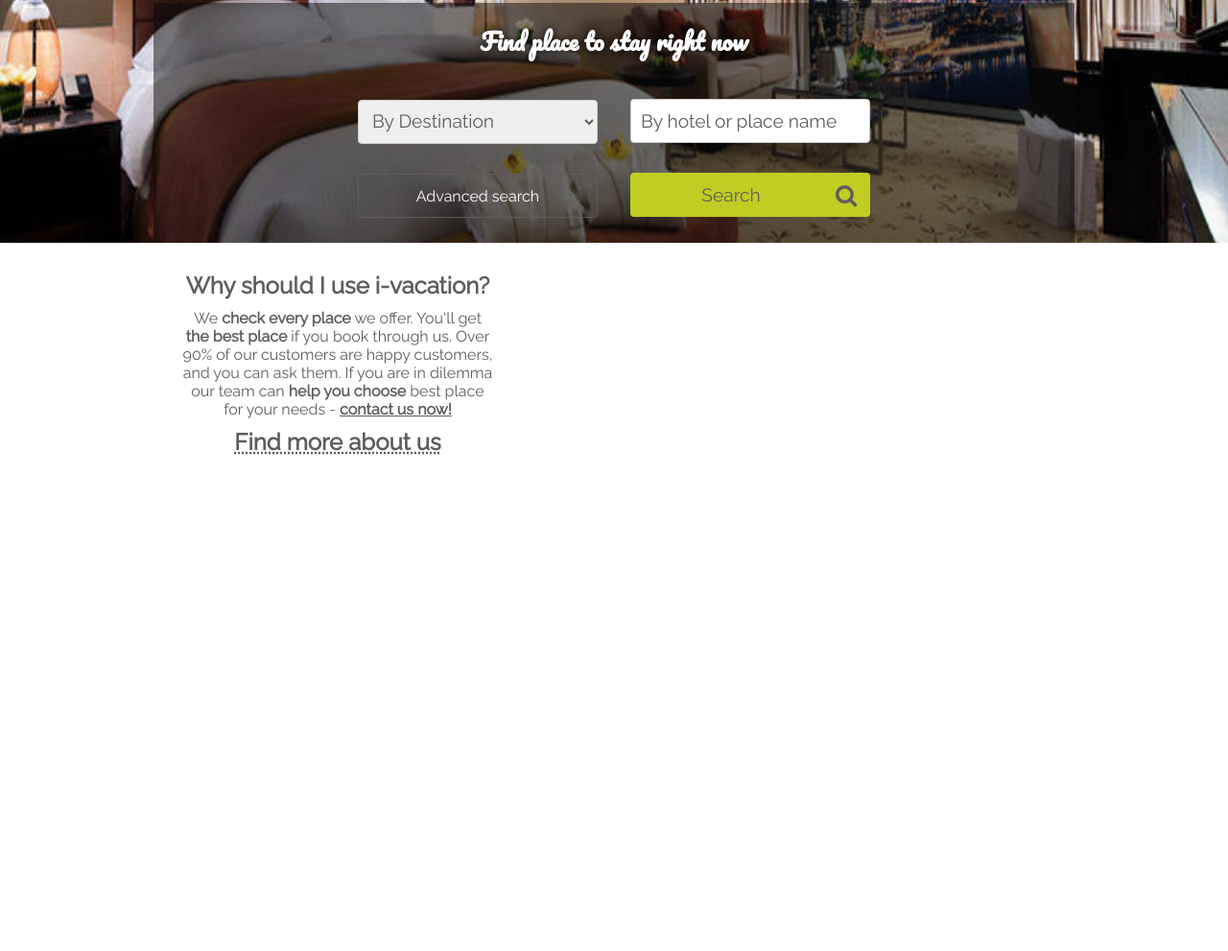
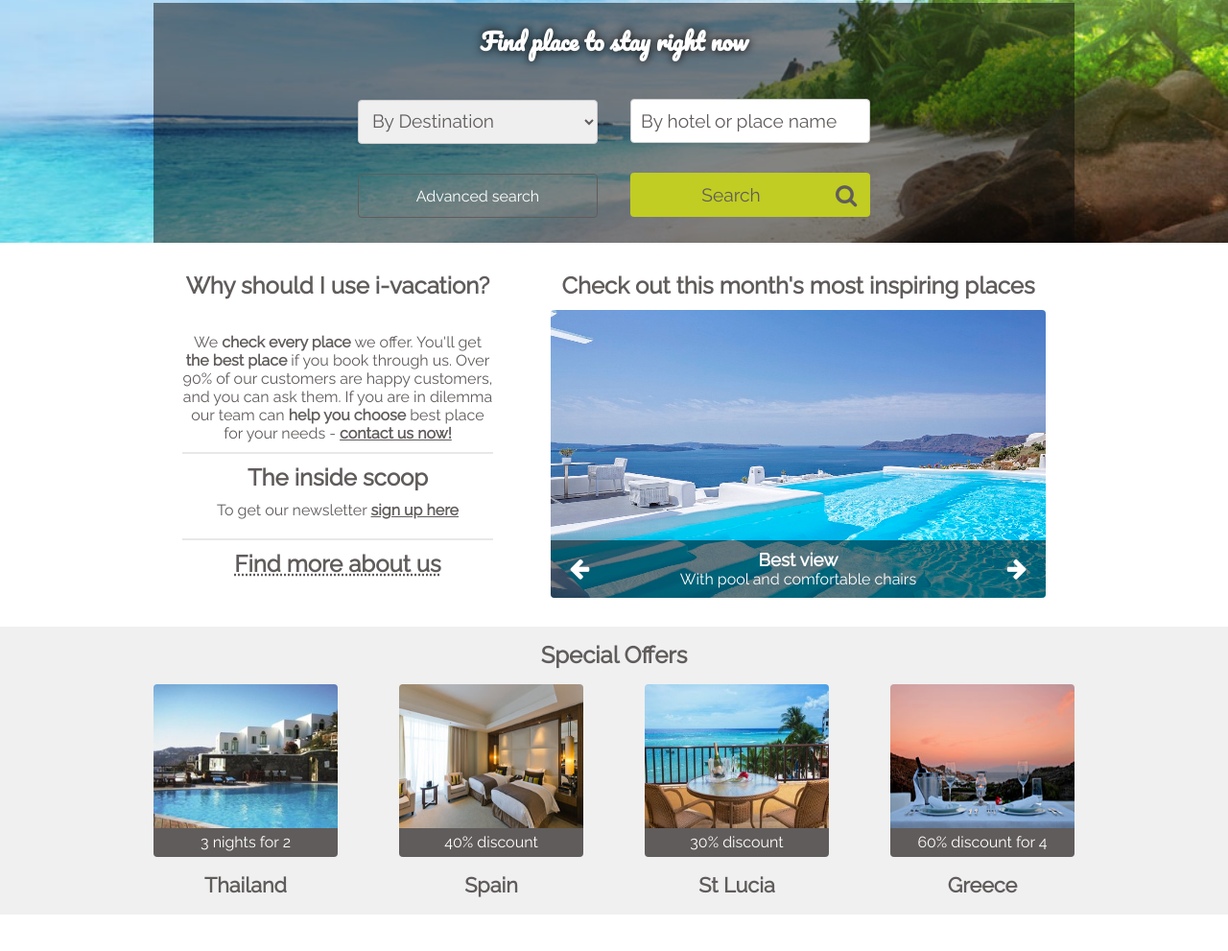
Before and after one commit to Nikola112/i-vacation, a plain HTML site: page index.html in a window 1280 px wide. Shown: the part 497-1488 px from the top of the page at 96% size. Drawn offline with Linux system fonts and the light colour scheme.

Commit message:
Main Finished

```diff
--- a/css/style.css
+++ b/css/style.css
@@ -20,6 +20,11 @@ a
 {
 	color: #605c5b;
 	text-decoration: none;
+}
+
+h2
+{
+	color: #605c5b;
 }
 
 input, select
@@ -88,16 +93,17 @@ input:focus, select:focus
 	height: 100%;
 }
 
-#logo h1
+#logo span
 {
 	color: #c1cd23;
 	line-height: 1.75em;
 	text-align: center;
 	font-size: 3em;
 	font-family: 'Pacifico', cursive;
+	display: inline-block;
 }
 
-#logo h1::first-letter
+#logo span::first-letter
 {
 	color: #605c5b;
 }
@@ -235,43 +241,9 @@ input:focus, select:focus
 {
 	width: 100%;
 	height: 650px;
-	background-image: url("../img/slideshow1.jpg");
+	background-image: url("../img/background.jpg");
 	background-size: 100% 650px;
-	animation: slideshow 20s linear 0s infinite normal;
 	transition: background 1s;
-}
-
-@keyframes slideshow
-{
-	0%
-	{
-		background-image: url("../img/slideshow1.jpg");
-	}
-	25%
-	{
-		background-image: url("../img/slideshow1.jpg");
-	}
-	33%
-	{
-		background-image: url("../img/slideshow2.jpg");
-	}
-	58%
-	{
-		background-image: url("../img/slideshow2.jpg");
-	}
-	66%
-	{
-		background-image: url("../img/slideshow3.jpg");
-	}
-	92%
-	{
-		background-image: url("../img/slideshow3.jpg");
-	}
-	100%
-	{
-		background-image: url("../img/slideshow1.jpg");
-	}
-
 }
 
 #slideshow .wrapper
@@ -425,12 +397,189 @@ input:focus, select:focus
 	color: #c1cd23;
 }
 
-#main-left p, #main-left footer
+#main-left article:nth-child(2)
 {
 	margin-top: 10px;
 }
 
+#main-left hr
+{
+	border: none;
+    border-top: 2px solid #e8e8e8;
+    margin-top: 0;
+    margin-bottom: 10px;
+}
+
+#main-left header
+{
+	margin-bottom: 35px;
+}
+
+#main-left h3
+{
+	margin-bottom: 10px;
+	font-size: 1.5em;
+}
+
+#main-left footer
+{
+	margin-top: 20px;
+}
+
 #main-left footer a
 {
+	font-size: 1.5em;
 	text-decoration-style: dotted;
 }
+
+#main-right
+{
+	width: 60%;
+	height: 100%;
+	padding: 30px;
+	box-sizing: border-box;
+}
+
+#main-right h2
+{
+	text-align: center;
+}
+
+#main-right article
+{
+	margin-top: 11px;
+	position: relative;
+	overflow: hidden;
+	height: 300px;
+	border-radius: 4px;
+}
+
+#main-right img
+{
+	width: 100%;
+	height: 300px;
+	transition: transform 0.3s;
+}
+
+#main-right img:hover
+{
+	transform: scale(1.05, 1.05);
+	cursor: pointer;
+}
+
+#image-menu
+{
+	position: absolute;
+	bottom: 0px;
+	left: 0px;
+	width: 100%;
+	height: 60px;
+	background: rgba(0, 0, 0, 0.5);
+	display: flex;
+	flex-wrap: nowrap;
+}
+
+#image-menu > div
+{
+	color: #fff;
+	text-align: center;
+}
+
+#image-menu .arrow
+{
+	height: 60px;
+	width: 60px;
+	font-size: 1.5em;
+	line-height: 60px;
+	transition: color 0.3s;
+}
+
+#image-menu .arrow:hover
+{
+	color: #c1cd23;
+	cursor: pointer;
+}
+
+#image-text
+{
+	width: calc(100% - 120px);
+	margin-top: 9px;
+}
+
+#special-offers
+{
+	background-color: #f0f0f0;
+}
+
+#special-offers header
+{
+	text-align: center;
+	height: 60px;
+	line-height: 60px;
+}
+
+#special-offers h3
+{
+	font-size: 1.5em;
+	color: #605c5b;
+}
+
+#special-offers #main-content
+{
+	height: 240px;
+	display: flex;
+	justify-content: space-between;
+}
+
+#special-offers article
+{
+	height: 240px;
+	width: 20%;
+	cursor: pointer;
+	display: block;
+}
+
+#special-offers article h4
+{
+	text-align: center;
+	color: #605c5b;
+	font-size: 1.35em;
+	line-height: 60px;
+	transition: color 0.3s;
+}
+
+#special-offers article:hover h4
+{
+	color: #c1cd23;
+}
+
+.offer-image
+{
+	width: 100%;
+	height: 180px;
+	border-radius: 4px;
+	overflow: hidden;
+	position: relative;
+}
+
+.offer-image img
+{
+	width: 100%;
+	height: 150px;
+	display: block;
+	transition: transform 0.3s;
+}
+
+.offer-image img:hover
+{
+	transform: scale(1.05, 1.05);
+}
+
+.offer-image div
+{
+	height: 30px;
+	text-align: center;
+	color: #fff;
+	line-height: 30px;
+	background-color: #605c5b;
+}
--- a/index.html
+++ b/index.html
@@ -12,9 +12,7 @@
 		<header id="main-header">
 			<div class="wrapper">
 				<div id="logo">
-					<a href="index.html">
-						<h1>ivacation</h1>
-					</a>
+					<a href="index.html"><span>ivacation</span></a>
 				</div>
 
 				<nav id="main-navigation">
@@ -76,24 +74,106 @@
 
 			<div class="wrapper">
 				<div id="main-content">
-					<div id="main-left">
+					<section id="main-left">
+						<article>
 							<header>
 									<h2>Why should I use i-vacation?</h2>
 							</header>
+
 							<p>
 								We <strong>check every place</strong> we offer. You'll get <strong>the best place</strong> if
 								you book through us. Over 90% of our customers are happy customers, and you can ask them. If you are in dilemma our team can <strong>help you choose</strong> best place
 								for your needs - <a href="content/contact.html">contact us now!</a>
 							</p>
+						</article>
+
+						<article>
+							<hr />
+							<h3>The inside scoop</h3>
+
+							<p>
+								<!-- TODO: Refernce newsletter -->
+								To get our newsletter <a href="#">sign up here</a>
+							</p>
+						</article>
+
 						<footer>
-							<a href="content/aboutme.html"><h2>Find more about us</h2></a>
+							<hr />
+							<a href="content/aboutme.html">Find more about us</a>
 						</footer>
+					</section>
+					<section id="main-right">
+						<header>
+							<h2>Check out this month's most inspiring places</h2>
+						</header>
+						<article>
+							<img src="img/article.jpg" alt="Inspiring Place" />
+							<div id="image-menu">
+								<div class="arrow">
+									<span class="fa fa-arrow-left" aria-hidden="true"></span>
 								</div>
-					<div id="main-right">
-
+								<div id="image-text">
+									<h3>Best view</h3>
+									<p>With pool and comfortable chairs</p>
+								</div>
+								<div class="arrow">
+									<span class="fa fa-arrow-right" aria-hidden="true"></span>
 								</div>
 							</div>
+						</article>
+					</section>
 				</div>
+			</div>
+
+			<div id="special-offers">
+				<div class="wrapper">
+					<header>
+						<h3>Special Offers</h3>
+					</header>
+					<section id="main-content">
+						<article>
+							<div class="offer-image">
+								<img src="img/offer1.jpg" alt="Special Offer 1" />
+								<div>
+									<p>3 nights for 2</p>
+								</div>
+							</div>
+							<h4>Thailand</h4>
+						</article>
+
+						<article>
+							<div class="offer-image">
+								<img src="img/offer2.jpg" alt="Special Offer 2" />
+								<div>
+									<p>40% discount</p>
+								</div>
+							</div>
+							<h4>Spain</h4>
+						</article>
+
+						<article>
+							<div class="offer-image">
+								<img src="img/offer3.jpg" alt="Special Offer 3" />
+								<div>
+									<p>30% discount</p>
+								</div>
+							</div>
+							<h4>St Lucia</h4>
+						</article>
+
+						<article>
+							<div class="offer-image">
+								<img src="img/offer4.jpg" alt="Special Offer 4" />
+								<div>
+									<p>60% discount for 4</p>
+								</div>
+							</div>
+							<h4>Greece</h4>
+						</article>
+					</section>
+				</div>
+			</div>
+
 		</div>
 	</body>
 </html>
```
Also changed, not shown: img/article.jpg (added), img/background.jpg (added), img/offer1.jpg (added), img/offer2.jpg (added), img/offer3.jpg (added), img/offer4.jpg (added), img/slideshow1.jpg (deleted), img/slideshow2.jpg (deleted), img/slideshow3.jpg (deleted). Lines whose indentation alone changed are shown as unchanged.
